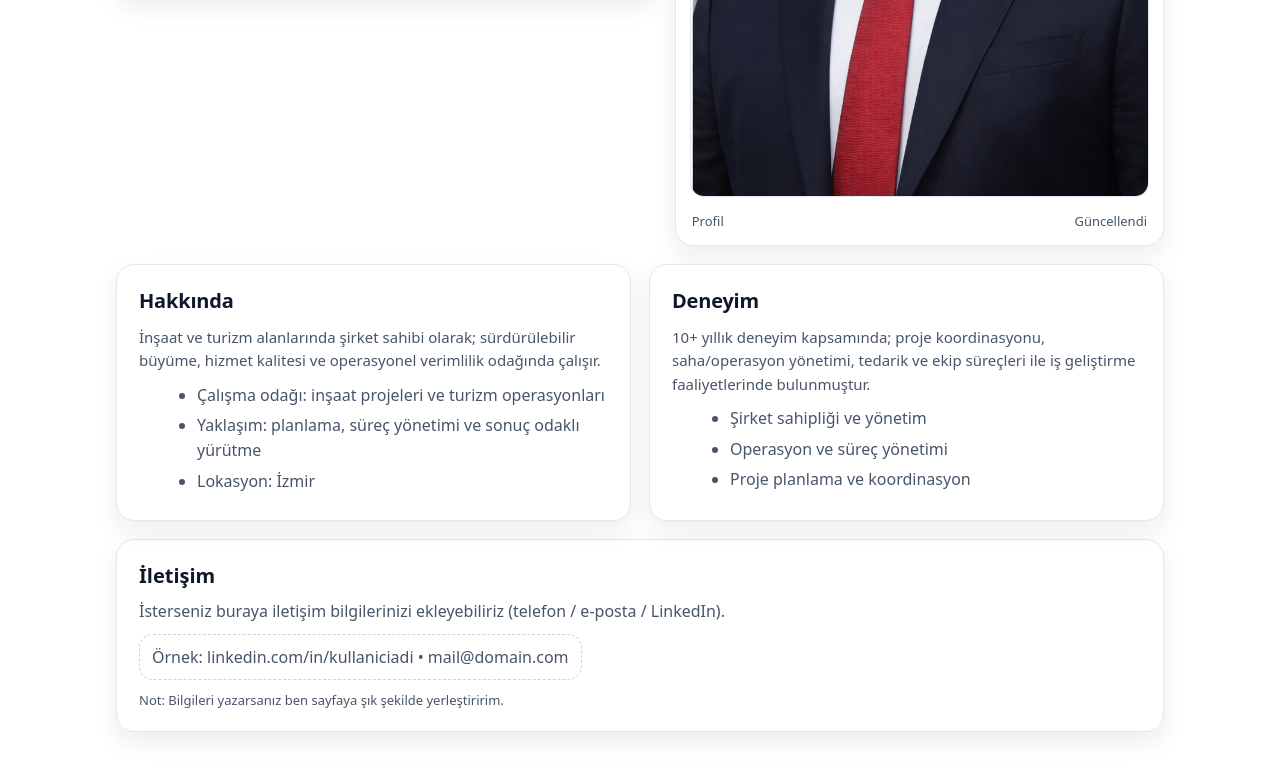
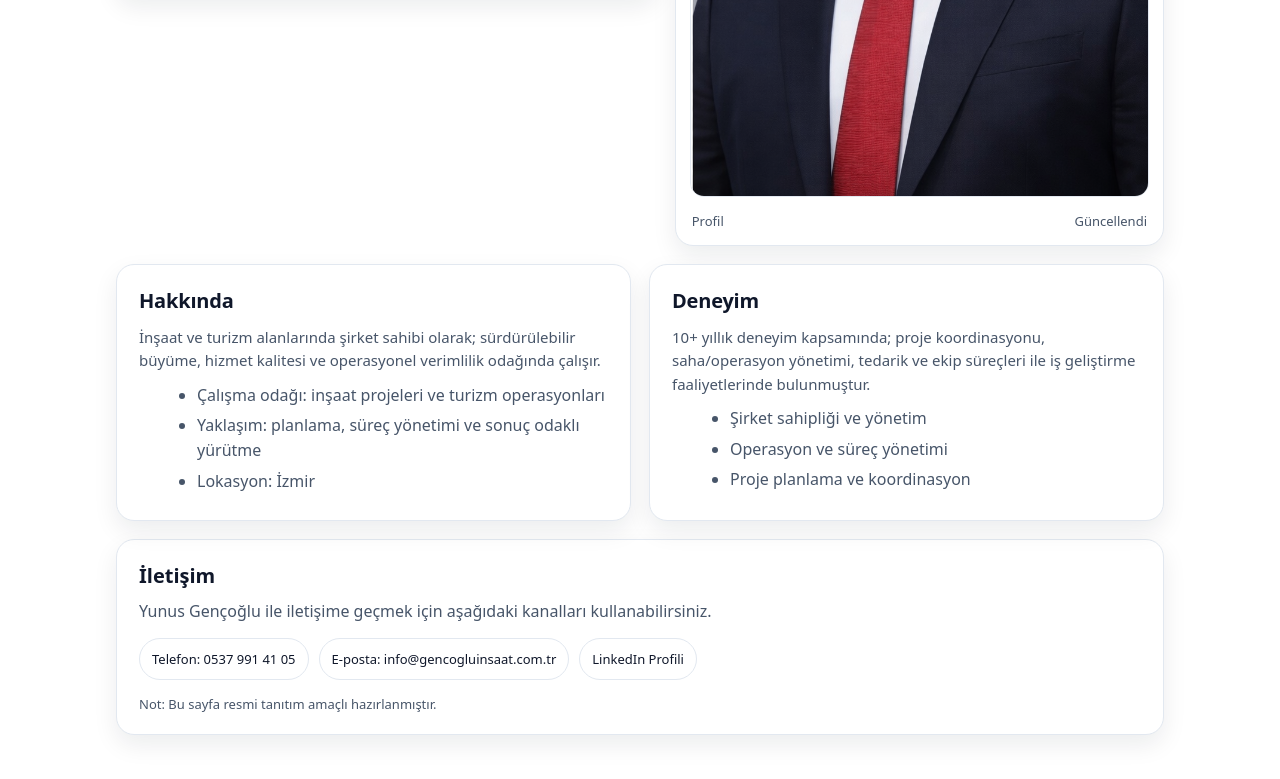
Before and after one commit to yunusgencoglu/yunusgencoglu.com, a plain HTML site: page index.html in a window 1280 px wide. Shown: the part 508-1287 px from the top of the page. Drawn offline with Linux system fonts and the light colour scheme.

Commit message:
Update index.html

```diff
--- a/index.html
+++ b/index.html
@@ -264,12 +264,28 @@
       </article>
     </section>
 
-    <section id="iletisim" class="card contact">
-      <h2 style="margin:0 0 8px; font-size:20px;">İletişim</h2>
-      <p>İsterseniz buraya iletişim bilgilerinizi ekleyebiliriz (telefon / e-posta / LinkedIn).</p>
-      <div class="pill">Örnek: linkedin.com/in/kullaniciadi • mail@domain.com</div>
-      <p class="hint">Not: Bilgileri yazarsanız ben sayfaya şık şekilde yerleştiririm.</p>
-    </section>
+  <section id="iletisim" class="card contact">
+  <h2 style="margin:0 0 8px; font-size:20px;">İletişim</h2>
+  <p>Yunus Gençoğlu ile iletişime geçmek için aşağıdaki kanalları kullanabilirsiniz.</p>
+
+  <div style="display:flex; flex-wrap:wrap; gap:10px; margin-top:14px;">
+    <a class="tag" href="tel:+905379914105" style="font-size:13px; padding:10px 12px;">
+      Telefon: 0537 991 41 05
+    </a>
+
+    <a class="tag" href="mailto:info@gencogluinsaat.com.tr" style="font-size:13px; padding:10px 12px;">
+      E-posta: info@gencogluinsaat.com.tr
+    </a>
+
+    <a class="tag" href="https://linkedin.com/in/yunus-gençoğlu-0822a7203" target="_blank" rel="noopener" style="font-size:13px; padding:10px 12px;">
+      LinkedIn Profili
+    </a>
+  </div>
+
+  <p class="hint" style="margin-top:14px;">
+    Not: Bu sayfa resmi tanıtım amaçlı hazırlanmıştır.
+  </p>
+</section>
   </main>
 </body>
 </html>
```
